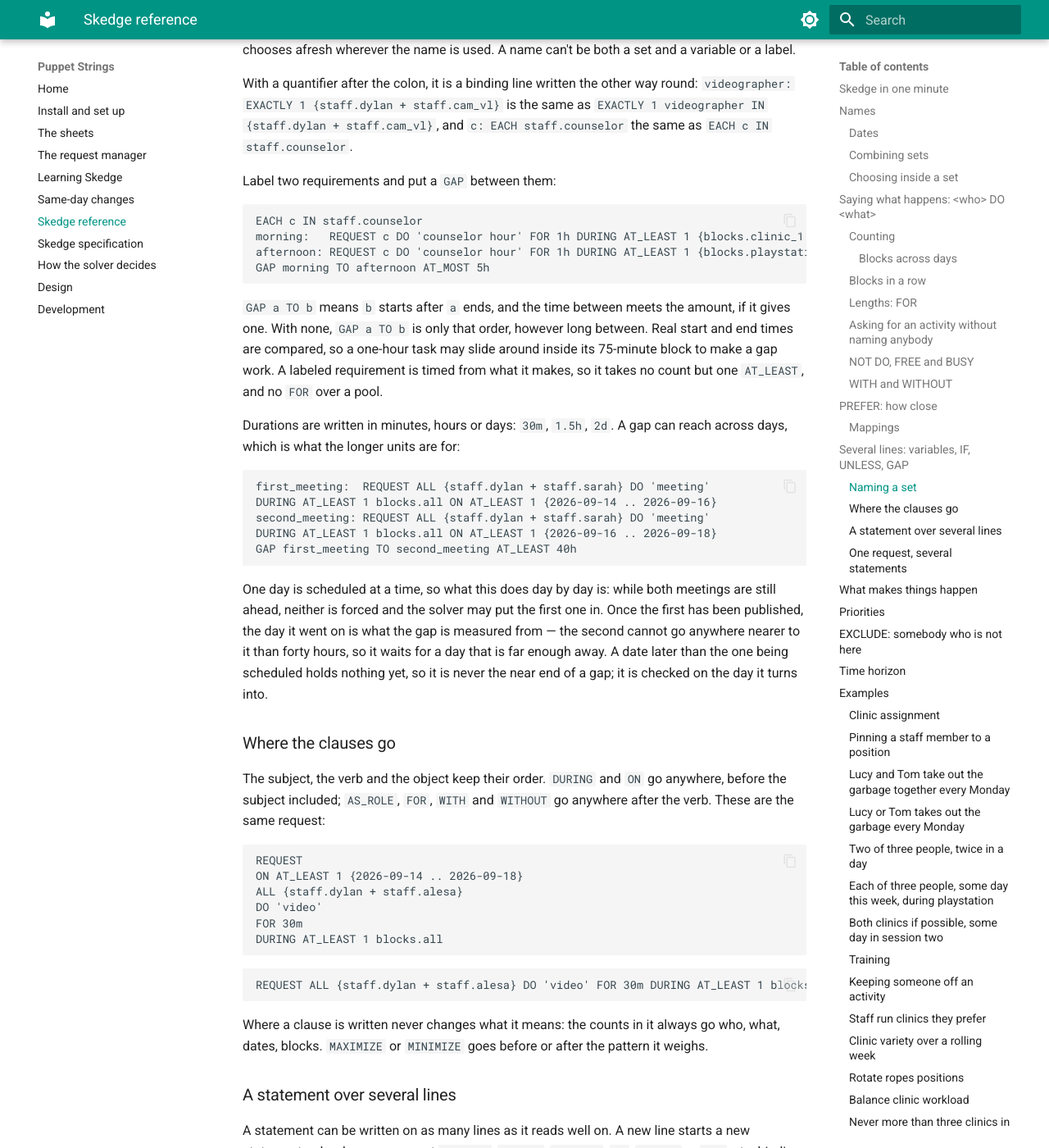
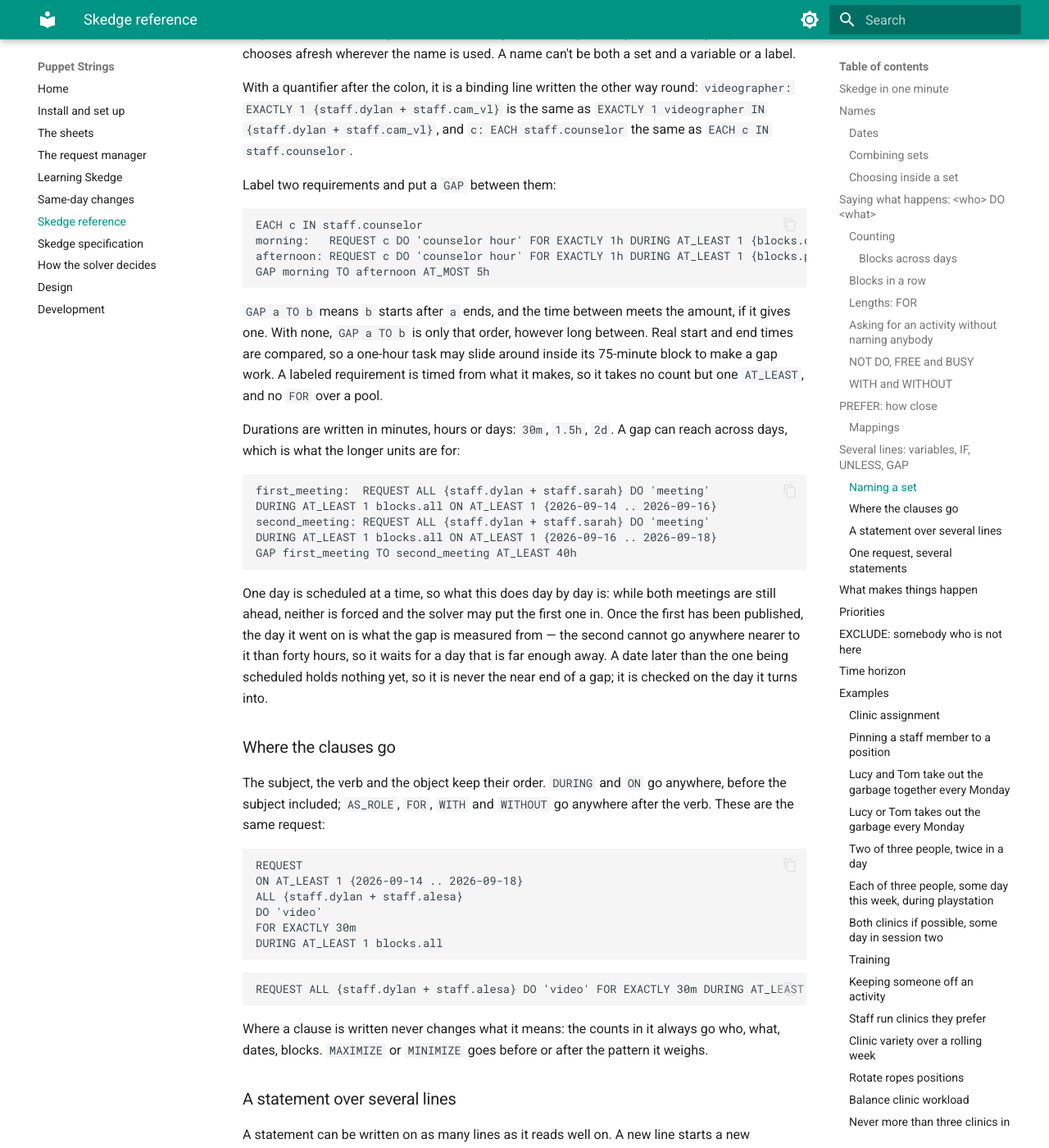
Before and after one commit to Dylan-Puppet-Master/Puppet-Strings, an MkDocs documentation site: the page built from docs/skedge.md, in a window 1280 px wide and 1400 px high, scrolled down 14981 px. Shown: the whole window at 82% size. Built offline with MkDocs 1.6.1 and Material for MkDocs 9.7.7, drawn with Linux system fonts in a browser that asks for light colours; some of the changed text lies outside the part shown.

Commit message:
Make FOR say how its length is bounded
A bare FOR 30m meant exactly, the one quantity in the language written without its bound,
and over pooled blocks FOR 2h read as at least while meaning exactly. FOR now takes
EXACTLY, AT_LEAST or AT_MOST; a bare length is refused with the new spelling, and a request
saved in syntax 6 gains its EXACTLY on its next load (syntax 7).

Also drop the advanced cabin acts problem, whose two independent asks belong in two
requests, which one trainer answer cannot be; and the draft of the new Skedge, which an
earlier commit brought back by mistake.

Co-Authored-By: Claude Opus 5.5 <noreply@anthropic.com>

````diff
--- a/docs/skedge.md
+++ b/docs/skedge.md
@@ -163,7 +163,7 @@ whichever one the solver picks — "Alesa and one of these two":
 
 ```skedge
 REQUEST ALL {staff.alesa + (AT_LEAST 1 {staff.dylan + staff.cam_vl})}
-DO 'Video KM Rope Swing' FOR 30m
+DO 'Video KM Rope Swing' FOR EXACTLY 30m
 DURING AT_LEAST 1 blocks.all
 ```
 
@@ -214,7 +214,7 @@ request is soft: `ALL` earns nothing for half, `EACH` earns half.
 | `DURING <blocks>` | When in the day. Left out: any block of the day. |
 | `ON <dates>` | Which dates. Left out: the day being scheduled. |
 | `AS_ROLE <role>` | In that position or trainee role. Left out: any position. |
-| `FOR <duration>` | How long ([lengths](#lengths-for)). Left out, a task fills its block. |
+| `FOR <bound> <duration>` | How long ([lengths](#lengths-for)): `FOR EXACTLY 30m`, `FOR AT_LEAST 2h`. Left out, a task fills its block. |
 | `WITH <staff>` | That person is working the same clinic or task alongside; of a set, a count or `ALL` says how many of it. |
 | `WITHOUT <staff>` | The opposite of `WITH` the same. |
 
@@ -222,11 +222,11 @@ request is soft: `ALL` earns nothing for half, `EACH` earns half.
 `WITH` and `WITHOUT` describe the activity, so they go after `DO`, `FREE` or `BUSY`:
 
 ```skedge
-REQUEST DURING blocks.clinic_1 staff.rob DO 'break' FOR 30m ON 2026-09-16
+REQUEST DURING blocks.clinic_1 staff.rob DO 'break' FOR EXACTLY 30m ON 2026-09-16
 ```
 
 An ad hoc task such as `'break'` has no positions, skills or camper slots; it occupies
-staff time only. `'break' FOR 30m` is a 30-minute break somewhere inside one block, the
+staff time only. `'break' FOR EXACTLY 30m` is a 30-minute break somewhere inside one block, the
 Staff View labels the rest of the block `DYOW/WPs`, and several short tasks can share a
 block.
 
@@ -330,10 +330,11 @@ the pieces add up to:
 |---|---|
 | Two hours in total, split over any blocks | `REQUEST staff.cam_vl DO 'video editing' FOR AT_LEAST 2h DURING ANY blocks.all` |
 | Two hours in one go: one block, or blocks in a row | `REQUEST staff.cam_vl DO 'video editing' FOR AT_LEAST 2h DURING ANY CONSECUTIVE blocks.all` |
-| One piece of 45 minutes, in one block | `REQUEST staff.cam_vl DO 'video editing' FOR 45m DURING AT_LEAST 1 blocks.all` |
-| Three breaks of 30 minutes | `REQUEST staff.cam_vl DO 'break' FOR 30m DURING EXACTLY 3 blocks.all` |
+| One piece of 45 minutes, in one block | `REQUEST staff.cam_vl DO 'video editing' FOR EXACTLY 45m DURING AT_LEAST 1 blocks.all` |
+| Three breaks of 30 minutes | `REQUEST staff.cam_vl DO 'break' FOR EXACTLY 30m DURING EXACTLY 3 blocks.all` |
 
-`FOR 2h` is exactly two hours; `FOR AT_LEAST 2h` and `FOR AT_MOST 2h` bound it. A piece
+`FOR` always says how the length is bounded, as a count does: `FOR EXACTLY 2h`,
+`FOR AT_LEAST 2h` or `FOR AT_MOST 2h`, never a bare `FOR 2h`. A piece
 never leaves its block, so one block shorter than the length cannot hold it. Over a pool
 the pieces fill their blocks, all but one, which is cut to what is left, or under
 `AT_LEAST` to whatever reaches it: two hours over 75-minute blocks is one whole block and
@@ -550,7 +551,7 @@ A name bound this way can also be **added into a set** with `+`, which is how yo
 EXACTLY 1 videographer IN {staff.dylan + staff.cam_vl}
 
 REQUEST ALL {staff.alesa + videographer}
-DO 'Video KM Rope Swing' FOR 30m
+DO 'Video KM Rope Swing' FOR EXACTLY 30m
 DURING AT_LEAST 1 blocks.all
 ON AT_LEAST 1 dates.session_1.all
 ```
@@ -595,8 +596,8 @@ Label two requirements and put a `GAP` between them:
 
 ```skedge
 EACH c IN staff.counselor
-morning:   REQUEST c DO 'counselor hour' FOR 1h DURING AT_LEAST 1 {blocks.clinic_1 + blocks.clinic_2}
-afternoon: REQUEST c DO 'counselor hour' FOR 1h DURING AT_LEAST 1 {blocks.playstation + blocks.clinic_3}
+morning:   REQUEST c DO 'counselor hour' FOR EXACTLY 1h DURING AT_LEAST 1 {blocks.clinic_1 + blocks.clinic_2}
+afternoon: REQUEST c DO 'counselor hour' FOR EXACTLY 1h DURING AT_LEAST 1 {blocks.playstation + blocks.clinic_3}
 GAP morning TO afternoon AT_MOST 5h
 ```
 
@@ -635,12 +636,12 @@ REQUEST
 ON AT_LEAST 1 {2026-09-14 .. 2026-09-18}
 ALL {staff.dylan + staff.alesa}
 DO 'video'
-FOR 30m
+FOR EXACTLY 30m
 DURING AT_LEAST 1 blocks.all
 ```
 
 ```
-REQUEST ALL {staff.dylan + staff.alesa} DO 'video' FOR 30m DURING AT_LEAST 1 blocks.all ON AT_LEAST 1 {2026-09-14 .. 2026-09-18}
+REQUEST ALL {staff.dylan + staff.alesa} DO 'video' FOR EXACTLY 30m DURING AT_LEAST 1 blocks.all ON AT_LEAST 1 {2026-09-14 .. 2026-09-18}
 ```
 
 Where a clause is written never changes what it means: the counts in it always go who,
@@ -898,8 +899,8 @@ every day.
 
 ```skedge
 EACH c IN staff.counselor
-morning:   REQUEST c DO 'counselor hour' FOR 1h DURING AT_LEAST 1 {blocks.clinic_1 + blocks.clinic_2}
-afternoon: REQUEST c DO 'counselor hour' FOR 1h DURING AT_LEAST 1 {blocks.playstation + blocks.clinic_3}
+morning:   REQUEST c DO 'counselor hour' FOR EXACTLY 1h DURING AT_LEAST 1 {blocks.clinic_1 + blocks.clinic_2}
+afternoon: REQUEST c DO 'counselor hour' FOR EXACTLY 1h DURING AT_LEAST 1 {blocks.playstation + blocks.clinic_3}
 GAP morning TO afternoon AT_MOST 5h
 ```
 
@@ -911,7 +912,7 @@ Each non-director, non-counselor staff member takes three 30-minute breaks per d
 three different blocks. A break in a clinic block keeps that person off clinics in it.
 
 ```skedge
-REQUEST EACH {staff.all - staff.director - staff.counselor} DO 'break' FOR 30m DURING AT_LEAST 3 blocks.all
+REQUEST EACH {staff.all - staff.director - staff.counselor} DO 'break' FOR EXACTLY 30m DURING AT_LEAST 3 blocks.all
 ```
 
 Priority `MUST_HAPPEN`.
````
Also changed, not shown: docs/sheets.md (+1 -1 lines), docs/spec.md (+7 -4 lines), docs/technical-outline.md (+6 -1 lines), 15 other files.
